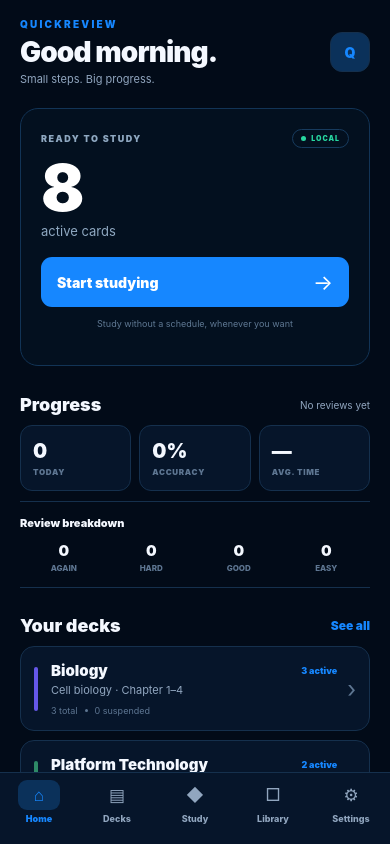
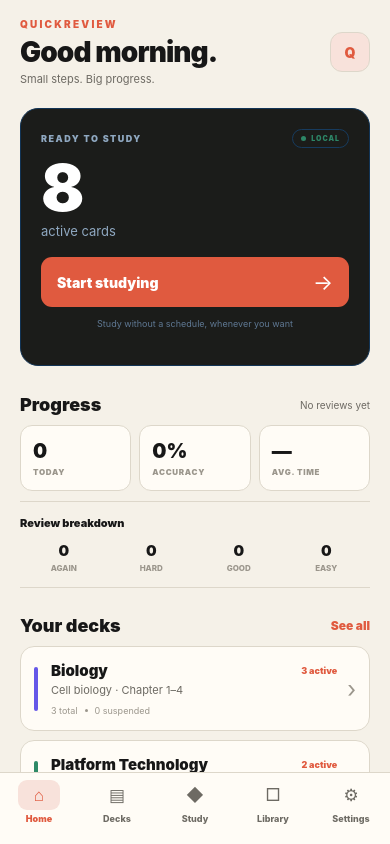
Before and after one commit to geojoshuaaquino-source/QuickReview, a React Native app: screen / in a window 390 px wide. Built offline with nearby package versions, Linux system fonts and the light colour scheme.

Commit message:
Redesign QuickReview visual theme with Taste-inspired design direction

```diff
--- a/src/presentation/theme.ts
+++ b/src/presentation/theme.ts
@@ -1,2 +1,24 @@
-export const theme={colors:{bg:'#020B18',surface:'#06152A',surface2:'#0A1D35',ink:'#F4F8FF',muted:'#91A6BF',faint:'#5E7692',line:'#15304D',accent:'#1687FF',accentSoft:'#0B315A',green:'#27D7A0',greenSoft:'#0B3B38',red:'#FF5E78',redSoft:'#401B2A',purple:'#8B6CFF',purpleSoft:'#241C52',cyan:'#25D8FF',dark:'#03101F'},radius:{sm:8,md:12,lg:16,xl:20},space:{xs:4,sm:8,md:12,lg:16,xl:24,xxl:32}} as const;
+export const theme={
+  colors:{
+    bg:'#F5F1E8',
+    surface:'#FFFCF6',
+    surface2:'#EEE9DE',
+    ink:'#171717',
+    muted:'#6D6A63',
+    faint:'#9B968C',
+    line:'#DDD7CA',
+    accent:'#E05A3F',
+    accentSoft:'#F8E2DB',
+    green:'#2D8667',
+    greenSoft:'#DDEEE7',
+    red:'#C94B4B',
+    redSoft:'#F5DFDF',
+    purple:'#685BC7',
+    purpleSoft:'#E8E5F7',
+    cyan:'#267D87',
+    dark:'#1B1C1A'
+  },
+  radius:{sm:10,md:14,lg:20,xl:28},
+  space:{xs:4,sm:8,md:12,lg:16,xl:24,xxl:32}
+} as const;
 export type Theme=typeof theme;
```
